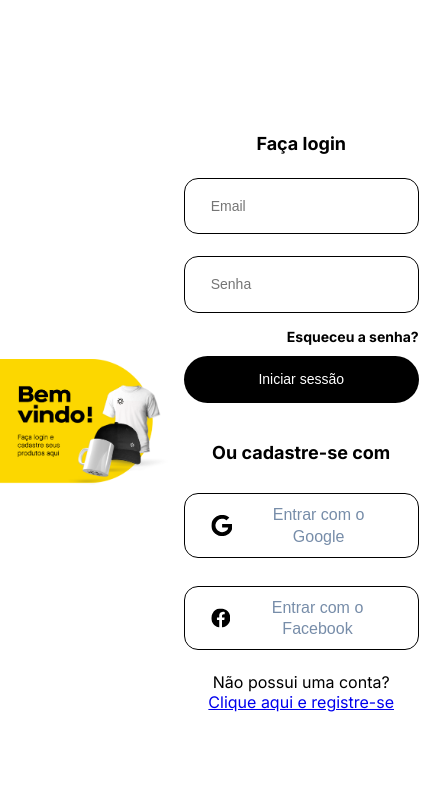
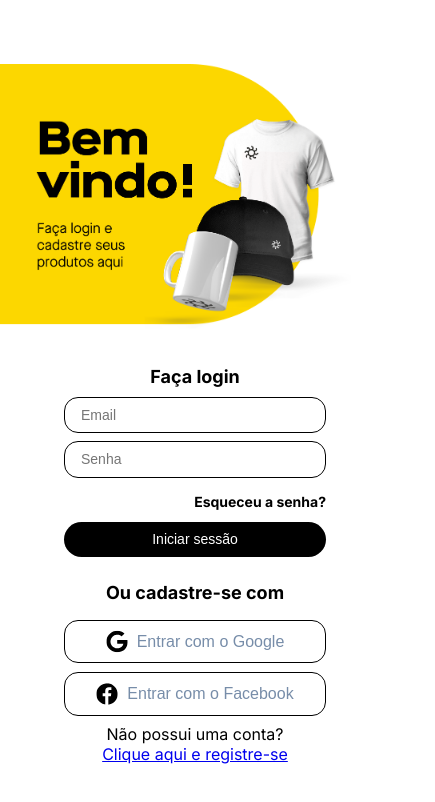
Before and after one commit to MatheusGeambastiane/website-qaback, a React (Vite) app in the folder app/web/: page / in a window 390 px wide. Shown: the top 802 px of the page, 435 px wide, since content can reach past the window. Built offline with nearby package versions, Linux system fonts and the light colour scheme.

Commit message:
add responsive/loginPage
mobile/desktop/tablet

```diff
--- a/app/web/src/components/login/styles.ts
+++ b/app/web/src/components/login/styles.ts
@@ -3,7 +3,7 @@ import { styled } from "styled-components";
 export const FormContainer = styled.form`
   text-align: center;
   display: flex;
-    margin-right: 25rem;
+  margin-right: 25rem;
   flex-direction: column;
   width: 25rem;
   gap: 22px;
@@ -14,16 +14,38 @@ export const FormContainer = styled.form`
     font-weight: 600;
     line-height: 132.3%;
   }
+  @media screen and (max-width: 950px) {
+    margin-right: 0rem;
+    padding: 2rem 4rem;
+    width: 100%;
+    gap: 0.5rem;
+    justify-content: center;
+    flex-direction: column;
+
+    img {
+      width: 1500px;
+    }
+  }
+  @media screen and (max-width: 1250px) {
+    img {
+      width: 50%;
+    }
+  }
+  @media screen and (max-width: 1450px) {
+    margin-right: 5rem;
+  }
 `;
 export const Input = styled.input`
   border-radius: 14px;
   border: 1px solid ${(props) => props.theme.black};
   padding: 18px 26px;
-
   font-size: 14px;
   font-style: normal;
   font-weight: 400;
   line-height: 132.3%;
+  @media screen and (max-width: 940px) {
+    padding: 8px 16px;
+  }
 `;
 export const Button = styled.button`
   margin-top: -12px;
@@ -36,6 +58,10 @@ export const Button = styled.button`
   cursor: pointer;
   background-color: ${(props) => props.theme.black};
   color: ${(props) => props.theme.white};
+  @media screen and (max-width: 940px) {
+    padding: 8px 16px;
+    margin-top: 0.2rem;
+  }
 `;
 export const ForgotThepassword = styled.div`
   display: flex;
@@ -80,11 +106,22 @@ export const Register = styled.div`
     svg {
       width: 22px;
     }
+    @media screen and (max-width: 940px) {
+      gap: 9px;
+      margin-top: 0rem;
+      padding: 4px 26px;
+    }
+  }
+  @media screen and (max-width: 940px) {
+    gap: 15px;
   }
   div {
     display: flex;
     flex-direction: column;
     gap: 28px;
+    @media screen and (max-width: 940px) {
+      gap: 9px;
+    }
   }
 `;
 export const DontHaveAccount = styled.div`
--- a/app/web/src/pages/Login/styles.ts
+++ b/app/web/src/pages/Login/styles.ts
@@ -8,23 +8,26 @@ export const Container = styled.main`
   width: 100%;
   justify-content: space-between;
   background-color: ${(props) => props.theme.white};
-
+  @media screen and (max-width: 940px) {
+    flex-direction: column;
+    justify-content: center;
+    align-items: center;
+    display: block;
+  }
   @media screen and (max-width: 1600px) {
     img {
       width: 50%;
     }
   }
-
-@media screen and (max-width: 2600px) {
+  @media screen and (max-width: 850px) {
     img {
-    max-width: 43%;
+      width: 10%;
     }
   }
-
-  @media screen and (max-width: 992px) {
+  @media screen and (max-width: 940px) {
     img {
-    width: 70%;
+      margin-top: 1rem;
+      width: 90%;
     }
   }
-
 `;
```
Lines whose indentation alone changed are shown as unchanged.
